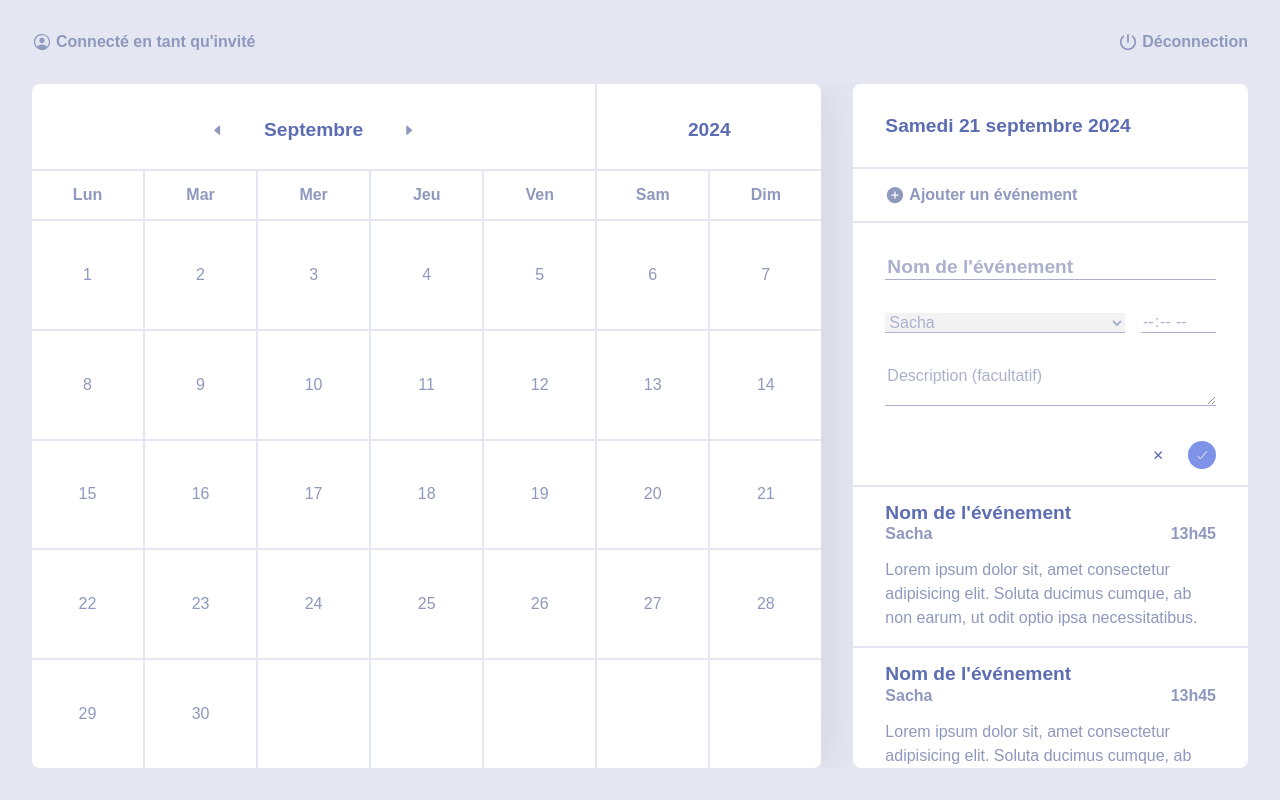
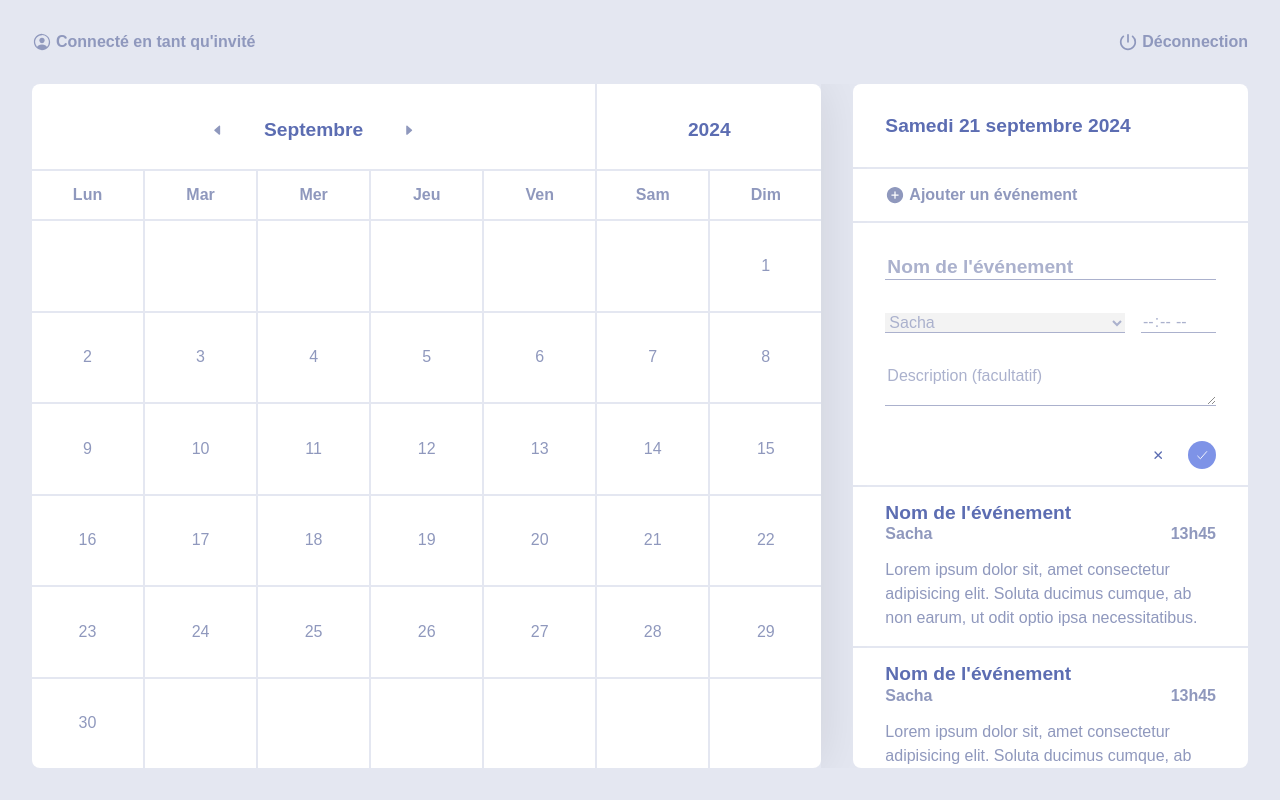
Before and after one commit to sylvain-galoustoff/sg-calendar, a React (Vite) app: page /2024/9 in a window 1280 px wide. Built offline with nearby package versions, Linux system fonts and the light colour scheme; what webfontloader would draw is missing.

Commit message:
Grid sets fillers and offset correctly

```diff
--- a/src/components/Calendar/Grid.tsx
+++ b/src/components/Calendar/Grid.tsx
@@ -12,36 +12,42 @@ type ParamsType = {
 
 function Grid() {
   const params = useParams<ParamsType>();
-  const [numberOfCells, setNumberOfCells] = useState(0);
-  const [offsetDays, setOffsetDays] = useState(0);
-  const [fillers, setFillers] = useState(0);
+  const [numberOfDays, setnumberOfDays] = useState(0);
+  const [numberOfOffsetDays, setNumberOfOffsetDays] = useState(0);
+  const [numberOfFillerDays, setNumberOfFillerDays] = useState(0);
 
   useEffect(() => {
-    if (params.year && params.month) {
-      const date = getDateFromParams(params);
-      if (date) {
-        const daysInMonth = getDaysInMonth(date);
-        const startDay = startOfMonth(date).getDay();
-        const endDay = endOfMonth(date).getDay();
+    const date = getDateFromParams(params);
+    if (date) {
+      const daysInMonth = getDaysInMonth(date);
+      const firstDayOfMonth = startOfMonth(date);
+      const lastDayOfMonth = endOfMonth(date);
+      console.clear();
+      console.log(lastDayOfMonth);
+      console.log(lastDayOfMonth.getDay());
 
-        setOffsetDays(startDay - 1);
-        setNumberOfCells(daysInMonth);
-        setFillers(6 - endDay);
-      }
+      setNumberOfOffsetDays(
+        firstDayOfMonth.getDay() === 0 ? 6 : firstDayOfMonth.getDay() - 1
+      );
+      setnumberOfDays(daysInMonth);
+      setNumberOfFillerDays(
+        lastDayOfMonth.getDay() === 0 ? 0 : 7 - lastDayOfMonth.getDay()
+      );
     }
   }, [params]);
 
   const renderOffset =
-    offsetDays !== 0 &&
-    Array.from({ length: offsetDays }, (_, index) => <EmptyCell key={index} />);
+    numberOfOffsetDays !== 0 &&
+    Array.from({ length: numberOfOffsetDays }, (_, index) => <EmptyCell key={index} />);
 
-  const renderCells = Array.from({ length: numberOfCells }, (_, index) => (
+  const renderCells = Array.from({ length: numberOfDays }, (_, index) => (
     <Cell key={index} day={index + 1} />
   ));
 
-  const renderFillers = Array.from({ length: fillers }, (_, index) => (
-    <EmptyCell key={index} />
-  ));
+  const rendernumberOfFillerDays = Array.from(
+    { length: numberOfFillerDays },
+    (_, index) => <EmptyCell key={index} />
+  );
 
   return (
     <div id="grid-container">
@@ -57,7 +63,7 @@ function Grid() {
       <div id="grid">
         {renderOffset}
         {renderCells}
-        {renderFillers}
+        {rendernumberOfFillerDays}
       </div>
     </div>
   );
```
